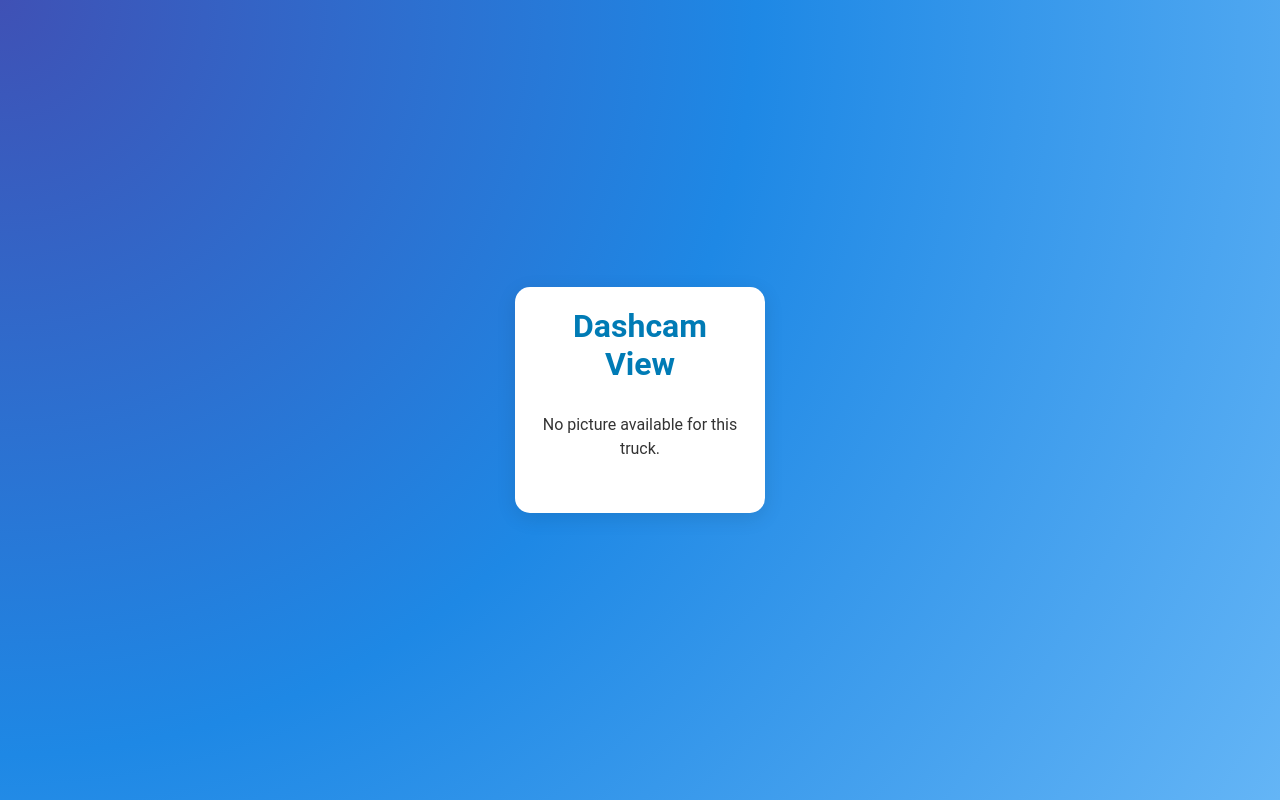
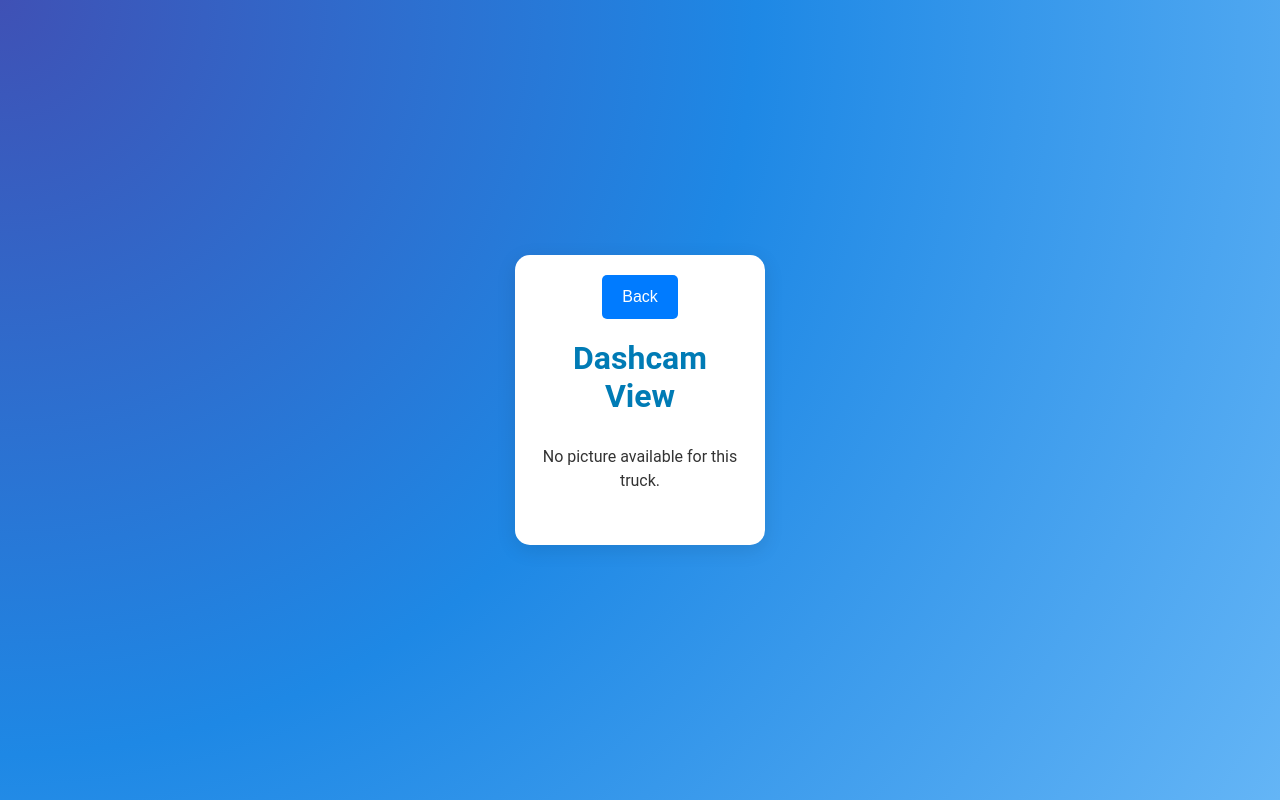
Before and after one commit to adhidhyaRP/newfleet, a React (Vite) app: page /dashcam in a window 1280 px wide. Built offline with nearby package versions, Linux system fonts and the light colour scheme.

Commit message:
Update Dashcam.jsx

```diff
--- a/src/Dashcam.jsx
+++ b/src/Dashcam.jsx
@@ -1,13 +1,15 @@
 import React from 'react';
-import { useLocation } from 'react-router-dom';
+import { useLocation, useNavigate } from 'react-router-dom';
 import './Dashcam.css';
 
 function Dashcam() {
   const location = useLocation();
+  const navigate = useNavigate(); // Initialize navigate
   const currentData = location.state?.currentData;
 
   return (
     <div className="dashcam-container">
+      <button className="back-button" onClick={() => navigate(-1)}>Back</button>
       <h1>Dashcam View</h1>
       {currentData?.pictures?.[0] ? (
         <div className="dashcam-image-container">
```
